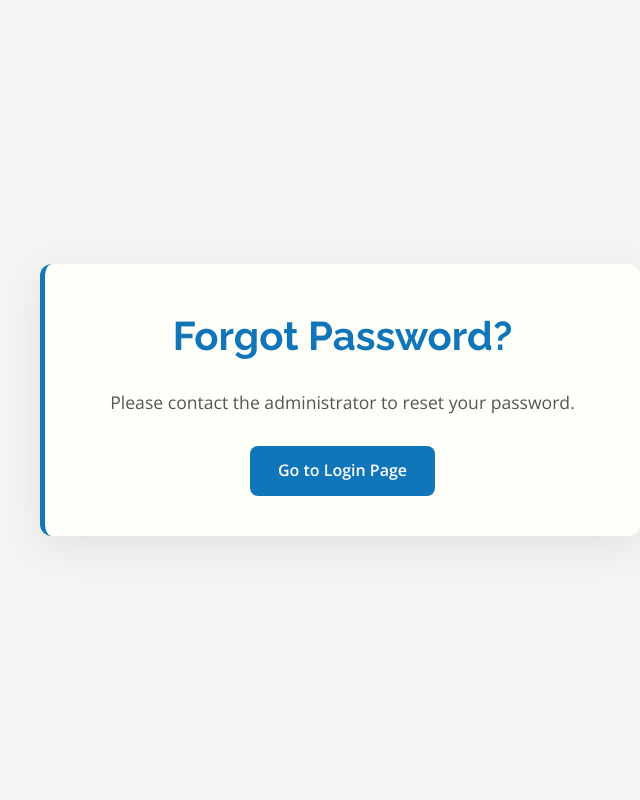
After one commit to YugPatel11/GrantPilot-College-Website-, a Django app: page /Forgot_Password/ in a window 1280 px wide. The commit adds this page. Shown: the whole page, without its empty margins (300-940 px from the left). Run offline with Django 5.2, Linux system fonts and the light colour scheme.

Commit message:
forgot password

```diff
--- a/Grantpilot/settings.py
+++ b/Grantpilot/settings.py
@@ -24,9 +24,9 @@ BASE_DIR = Path(__file__).resolve().parent.parent
 SECRET_KEY = os.environ.get("SECRET_KEY")
 
 # SECURITY WARNING: don't run with debug turned on in production!
-DEBUG = False
+DEBUG = True
 
-ALLOWED_HOSTS = ['*']
+ALLOWED_HOSTS = ['127.0.0.1', 'localhost', 'iec.ppsu.ac.in', 'www.iec.ppsu.ac.in']
 
 
 
--- a/app/urls.py
+++ b/app/urls.py
@@ -8,6 +8,7 @@ urlpatterns = [
     path('login/', views.user_login, name='login'),
     path('logout/', views.user_logout, name='logout'),
     path('signup/', views.signup, name='signup'),
+    path('Forgot_Password/', views.Forgot_Password, name='Forgot_Password'),
 
 
     path('student_dashboard/', views.student_dashboard, name='student_dashboard'),
@@ -31,6 +32,5 @@ urlpatterns = [
     path('delete_project/<int:project_id>/', views.delete_project, name='delete_project'),
     path('unauthorized/', views.unauthorized_view, name='unauthorized'),
 
-    path('temp1/', views.temp1, name='temp1'),
-    path('temp2/', views.temp2, name='temp2'),
+
 ]  + static(settings.MEDIA_URL, document_root=settings.MEDIA_ROOT)
--- a/app/views.py
+++ b/app/views.py
@@ -562,13 +562,9 @@ def delete_project(request, project_id):
 
 # ------ OTHER TEMP VIEWS ------
 
-def temp1(request):
-    return render(request, 'temp1.html')
+def Forgot_Password(request):
+    return render(request, 'Forgot_Password.html')
 
-
-
-def temp2(request):
-    return render(request, 'temp2.html')
 
 def unauthorized_view(request):
     return render(request, 'college/unauthorized.html')
--- /dev/null
+++ b/template/Forgot_Password.html
@@ -0,0 +1,108 @@
+{% load static %}
+<!DOCTYPE html>
+<html lang="en">
+
+<head>
+  <meta charset="UTF-8" />
+  <meta name="viewport" content="width=device-width, initial-scale=1.0" />
+  <title>Forgot Password - Grantpilot</title>
+
+  <link href="https://fonts.googleapis.com/css2?family=Open+Sans:wght@400;600;700&family=Raleway:wght@700&display=swap"
+    rel="stylesheet">
+  <link rel="stylesheet" href="https://cdnjs.cloudflare.com/ajax/libs/font-awesome/6.0.0-beta3/css/all.min.css">
+
+  <style>
+    * {
+      box-sizing: border-box;
+      margin: 0;
+      padding: 0;
+    }
+
+    body {
+      font-family: 'Open Sans', sans-serif;
+      background: #f4f4f3;
+      color: #040405;
+      line-height: 1.6;
+      display: flex;
+      flex-direction: column;
+      min-height: 100vh;
+    }
+
+    main {
+      flex-grow: 1;
+      display: flex;
+      justify-content: center;
+      align-items: center;
+      padding: 20px;
+    }
+
+    .message-container {
+      background: #fffffa;
+      border-left: 5px solid #1076b9;
+      border-radius: 12px;
+      padding: 40px;
+      max-width: 600px;
+      width: 100%;
+      box-shadow: 0 10px 40px rgba(0, 0, 0, 0.08);
+      text-align: center;
+    }
+
+    .message-container h2 {
+      font-size: 2.5rem;
+      color: #1076b9;
+      font-family: 'Raleway', sans-serif;
+      margin-bottom: 20px;
+    }
+
+    .message-container p {
+      font-size: 1.1rem;
+      margin-bottom: 30px;
+      color: #555;
+    }
+
+    .btn-login {
+      background-color: #1076b9;
+      color: #fff;
+      padding: 12px 28px;
+      font-size: 1rem;
+      border: none;
+      border-radius: 8px;
+      font-weight: 600;
+      cursor: pointer;
+      transition: background 0.3s ease, transform 0.2s ease, box-shadow 0.3s ease;
+      text-decoration: none;
+      display: inline-block;
+    }
+
+    .btn-login:hover {
+      background-color: #0a5a8d;
+      transform: translateY(-5px);
+    }
+
+    @media (max-width: 768px) {
+      .message-container {
+        padding: 30px;
+      }
+
+      .message-container h2 {
+        font-size: 2rem;
+      }
+    }
+  </style>
+
+  <link rel="icon" href="{% static 'images/Logo/PPSU_logo.png' %}">
+</head>
+
+<body>
+
+  <main>
+    <div class="message-container">
+      <h2>Forgot Password?</h2>
+      <p>Please contact the administrator to reset your password.</p>
+      <a href="{% url 'login' %}" class="btn-login">Go to Login Page</a>
+    </div>
+  </main>
+
+</body>
+
+</html>
--- a/template/login.html
+++ b/template/login.html
@@ -30,6 +30,7 @@
                     <input type="password" id="password" name="password" required><br>
                     <button type="submit" class="login-btn">Login</button>
                     <a href="{% url 'signup' %}">Don't have an account? Sign Up</a>
+                    <a href="{% url 'Forgot_Password' %}">Forgot Password ?</a>
                 </form>
             </div>
         </div>
```
Also changed, not shown: template/index.html (+28 -25 lines), static/Images/Logo/PPSU_logo.png (added).
